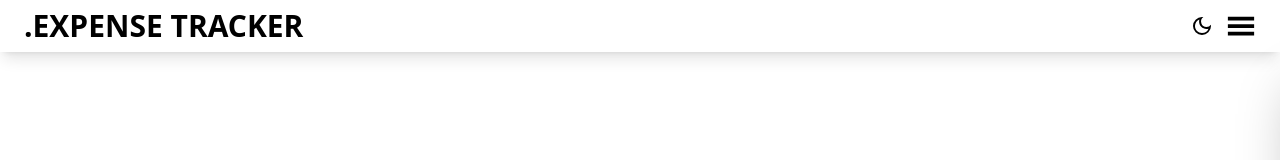
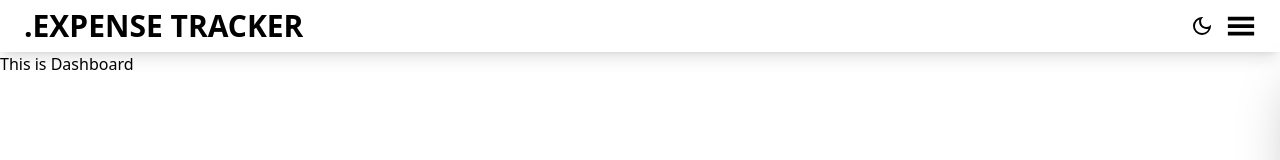
Before and after one commit to fhayat81/opensoft-team7, a React (Vite) app in the folder expense-tracker/: page / in a window 1280 px wide. Shown: the top 160 px of the page. Built offline with nearby package versions, Linux system fonts and the light colour scheme.

Commit message:
added react router

```diff
--- a/expense-tracker/package.json
+++ b/expense-tracker/package.json
@@ -13,7 +13,8 @@
     "aos": "^2.3.4",
     "react": "^18.3.1",
     "react-dom": "^18.3.1",
-    "react-icons": "^5.4.0"
+    "react-icons": "^5.4.0",
+    "react-router-dom": "^7.1.3"
   },
   "devDependencies": {
     "@eslint/js": "^9.17.0",
--- a/expense-tracker/src/App.jsx
+++ b/expense-tracker/src/App.jsx
@@ -1,5 +1,10 @@
-import './App.css'
-import Navbar from './components/Navbar'
+import "./App.css";
+import { BrowserRouter as Router, Routes, Route } from "react-router-dom";
+import Navbar from "./components/Navbar";
+import Dashboard from "./pages/Dashboard";
+import Transaction from "./pages/Transaction";
+import BalanceAndHistory from "./pages/BalanceAndHistory";
+import Settings from "./pages/Settings";
 import React, { useEffect } from "react";
 import AOS from "aos";
 import "aos/dist/aos.css";
@@ -14,10 +19,18 @@ function App() {
   }, []);
 
   return (
-    <div className='min-h-screen dark:bg-black'>
-      <Navbar/>
+    <div className="min-h-screen dark:bg-black">
+      <Router>
+        <Navbar />
+        <Routes>
+          <Route path="/" element={<Dashboard />} />
+          <Route path="/transaction" element={<Transaction />} />
+          <Route path="/balance" element={<BalanceAndHistory />} />
+          <Route path="/settings" element={<Settings />} />
+        </Routes>
+      </Router>
     </div>
-  )
+  );
 }
 
-export default App
+export default App;
--- a/expense-tracker/src/components/Navbar.jsx
+++ b/expense-tracker/src/components/Navbar.jsx
@@ -3,6 +3,7 @@ import { GiHamburgerMenu } from "react-icons/gi";
 import { MdOutlineCancel } from "react-icons/md";
 import { MdOutlineDarkMode } from "react-icons/md";
 import { MdOutlineLightMode } from "react-icons/md";
+import { Link } from "react-router-dom";
 
 const Navbar = () => {
   const [menu, setMenu] = useState(false);
@@ -56,13 +57,13 @@ const Navbar = () => {
             menu ? "" : "translate-x-[200px]"
           } transition-all duration-300 right-0 w-[200px] bg-white shadow-2xl p-2 h-full flex flex-col space-y-1 dark:bg-black/60 dark:text-white`}
         >
-          <p className="px-2 hover:scale-105 active:scale-95 cursor-pointer py-1 hover:bg-black dark:hover:bg-slate-800/60 hover:text-white rounded-sm transition-all duration-300">Dashboard</p>
+          <Link to="/"><p className="px-2 hover:scale-105 active:scale-95 cursor-pointer py-1 hover:bg-black dark:hover:bg-slate-800/60 hover:text-white rounded-sm transition-all duration-300">Dashboard</p></Link>
           <hr />
-          <p className="px-2 hover:scale-105 active:scale-95 cursor-pointer py-1 hover:bg-black dark:hover:bg-slate-800/60 hover:text-white rounded-sm transition-all duration-300">Transaction</p>
+          <Link to="/transaction"><p className="px-2 hover:scale-105 active:scale-95 cursor-pointer py-1 hover:bg-black dark:hover:bg-slate-800/60 hover:text-white rounded-sm transition-all duration-300">Transaction</p></Link>
           <hr />
-          <p className="px-2 hover:scale-105 active:scale-95 cursor-pointer py-1 hover:bg-black dark:hover:bg-slate-800/60 hover:text-white rounded-sm transition-all duration-300">Balance & History</p>
+          <Link to="/balance"><p className="px-2 hover:scale-105 active:scale-95 cursor-pointer py-1 hover:bg-black dark:hover:bg-slate-800/60 hover:text-white rounded-sm transition-all duration-300">Balance & History</p></Link>
           <hr />
-          <p className="px-2 hover:scale-105 active:scale-95 cursor-pointer py-1 hover:bg-black dark:hover:bg-slate-800/60  hover:text-white rounded-sm transition-all duration-300">Settings</p>
+          <Link to="/settings"><p className="px-2 hover:scale-105 active:scale-95 cursor-pointer py-1 hover:bg-black dark:hover:bg-slate-800/60  hover:text-white rounded-sm transition-all duration-300">Settings</p></Link>
           <hr />
         </div>
       </div>
```
Also changed, not shown: 1 other file (tests, documents, lock files or other folders).
